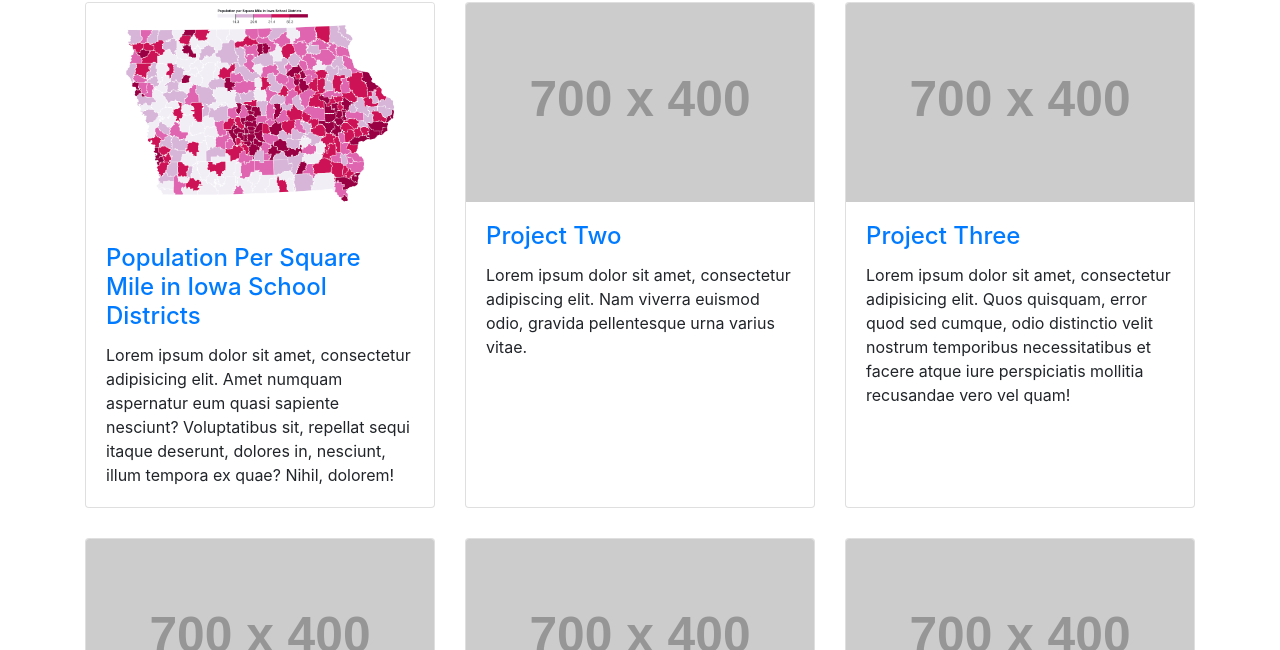
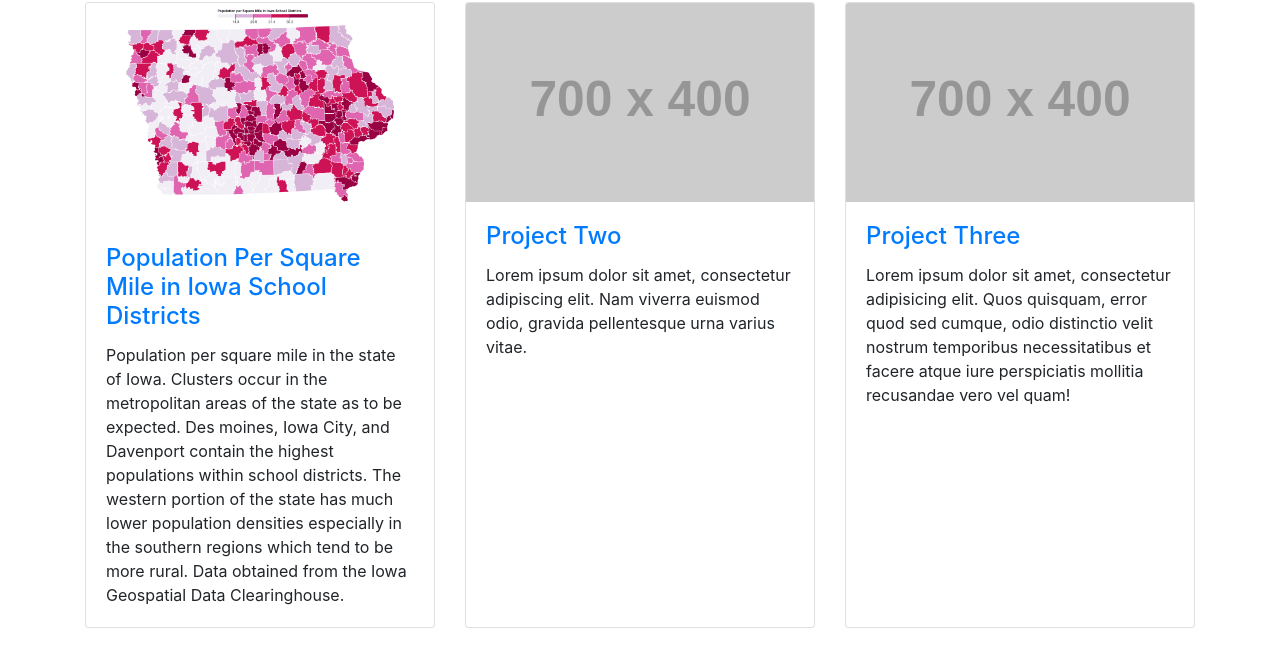
Before and after one commit to geog3540/akabbott, a website: page index.html in a window 1280 px wide. Shown: the part 150-800 px from the top of the page. Drawn offline with Linux system fonts and the light colour scheme; placeholder pictures from the web are drawn by us.

Commit message:
ProjectOneUpdate.html

```diff
--- a/index.html
+++ b/index.html
@@ -64,7 +64,7 @@
               <h4 class="card-title">
                 <a href="https://observablehq.com/d/2ada8fbce5937c35">Population Per Square Mile in Iowa School Districts</a>
               </h4>
-              <p class="card-text">Lorem ipsum dolor sit amet, consectetur adipisicing elit. Amet numquam aspernatur eum quasi sapiente nesciunt? Voluptatibus sit, repellat sequi itaque deserunt, dolores in, nesciunt, illum tempora ex quae? Nihil, dolorem!</p>
+              <p class="card-text">Population per square mile in the state of Iowa. Clusters occur in the metropolitan areas of the state as to be expected. Des moines, Iowa City, and Davenport contain the highest populations within school districts. The western portion of the state has much lower population densities especially in the southern regions which tend to be more rural. Data obtained from the Iowa Geospatial Data Clearinghouse. </p>
             </div>
           </div>
         </div>
```
